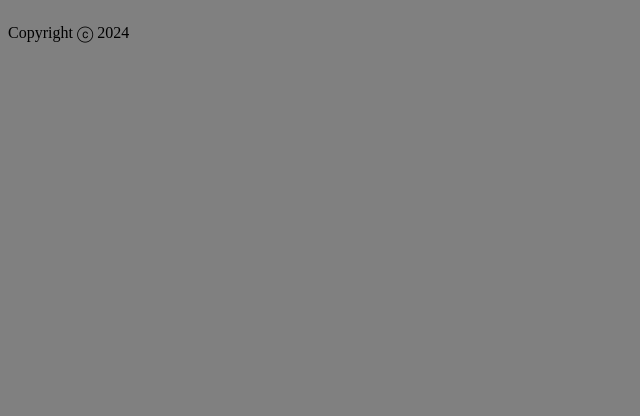
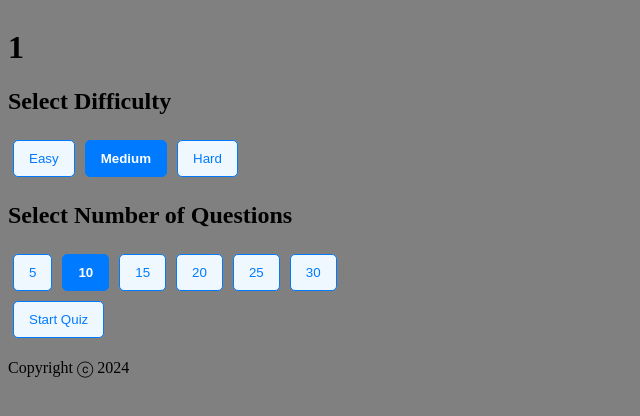
Before and after one commit to BrandonFors/TriviaApp, a React (Vite) app in the folder client/: page /trivia/1 in a window 1280 px wide. Shown: the top 416 px of the page, without its empty margins (0-640 px from the left). Built offline with nearby package versions, Linux system fonts and the light colour scheme.

Commit message:
added more functionality

```diff
--- a/client/package.json
+++ b/client/package.json
@@ -10,6 +10,7 @@
     "preview": "vite preview"
   },
   "dependencies": {
+    "axios": "^1.7.9",
     "react": "^18.3.1",
     "react-dom": "^18.3.1",
     "react-router-dom": "^7.1.1"
--- /dev/null
+++ b/client/src/assets/trivia_page/QuestionForm.jsx
@@ -0,0 +1,24 @@
+import React, { useEffect, useState } from "react";
+
+function QuestionForm(props){
+    const [answer, setAnswer] = useState("");
+    return(
+    <div>
+        <h1>{props.question.question}</h1>
+        {
+            props.question.responses.map((response, index)=>{
+                <button
+                    key={index}
+                    onClick={() => setAnswer(answer)}
+                    className={answer === response ? 'selected' : ''}
+                    >
+                    {response}
+                    </button>
+            })
+        }
+        {answer != "" && <button>{props.buttonText}</button>}
+    </div>
+    )
+
+}
+export default QuestionForm;
--- /dev/null
+++ b/client/src/assets/trivia_page/SetupForm.jsx
@@ -0,0 +1,45 @@
+import React, { useEffect, useState } from "react";
+
+function SetupForm(props){
+    const [difficulty, setDifficulty] = useState("medium");
+    const [amount,setAmount] = useState("10");
+
+    const difficulties = ['easy', 'medium', 'hard'];
+    const amounts = ["5", "10", "15", "20", "25", "30"];
+
+    return(
+        <div>
+            {/* Difficulty Buttons */}
+            <div>
+            <h2>Select Difficulty</h2>
+            {difficulties.map((level) => (
+                <button
+                key={level}
+                onClick={() => setDifficulty(level)}
+                className={difficulty === level ? 'selected' : ''}
+                >
+                {level.charAt(0).toUpperCase() + level.slice(1)}
+                </button>
+            ))}
+            </div>
+
+            {/* Amount Buttons */}
+            <div>
+            <h2>Select Number of Questions</h2>
+            {amounts.map((num) => (
+                <button
+                key={num}
+                onClick={() => setAmount(num)}
+                className={amount === num ? 'selected' : ''}
+                >
+                {num}
+                </button>
+            ))}
+            </div>
+
+            {/* Start Quiz Button */}
+            <button onClick={() => props.handleStartPressed(amount, difficulty)}>Start Quiz</button>
+        </div>
+    )
+}
+export default SetupForm
--- a/client/src/assets/trivia_page/TriviaPage.css
+++ b/client/src/assets/trivia_page/TriviaPage.css
@@ -0,0 +1,21 @@
+button {
+    padding: 10px 15px;
+    margin: 5px;
+    border: 1px solid #007bff;
+    background-color: #f0f8ff;
+    color: #007bff;
+    border-radius: 5px;
+    cursor: pointer;
+    transition: background-color 0.3s ease, color 0.3s ease;
+  }
+
+  button:hover {
+    background-color: #007bff;
+    color: white;
+  }
+
+  button.selected {
+    background-color: #007bff;
+    color: white;
+    font-weight: bold;
+  }
--- a/client/src/assets/trivia_page/TriviaPage.jsx
+++ b/client/src/assets/trivia_page/TriviaPage.jsx
@@ -1,8 +1,53 @@
 import React, { useEffect, useState } from "react";
 import './TriviaPage.css';
-import Answer from "./Answer";
 import { useParams } from 'react-router-dom';
+import axios from "axios";
+import SetupForm from "./SetupForm";
+import QuestionForm from "./QuestionForm";
+
 function TriviaPage(){
+    const [setupComplete, setSetupComplete] = useState(false);
+    const [quizOver, setQuizOver] = useState(false);
+    const [questions, setQuestions] = useState([]);
+    const [questionIndex, setQuestionIndex] = useState(0);
+    const [buttonText,setButtonText] = useState("Submit Answer");
+    const { category } = useParams();
 
+
+    const getQuestions = async (amount, difficulty)=>{
+        try {
+            const postData = { amount, category, difficulty };
+            const response = await axios.post("http://localhost:8080/questions", postData);
+            console.log(response.data);
+            setQuestions(response.data);
+        } catch (error) {
+            console.error("Error fetching questions:", error);
+        }
+    }
+
+    const handleStartPressed = (amount, difficulty)=>{
+        getQuestions(amount,difficulty);
+        setSetupComplete(true);
+
+    }
+    const handleSubmitPressed = () =>{
+
+    }
+    const handleNextQuestionPressed = ()=>{
+
+    }
+    const handleExitPressed = (event)=>{
+        setQuestions([]);
+        setSetupComplete(false);
+        setQuestionIndex(0);
+    }
+
+    return(
+        <div>
+            <h1>{category}</h1>
+            {!setupComplete && <SetupForm handleStartPressed = {handleStartPressed}></SetupForm>}
+            {setupComplete && <QuestionForm buttonText = {buttonText} question = {questions[questionIndex]}></QuestionForm>}
+        </div>
+    )
 }
 export default TriviaPage
```
Also changed, not shown: 1 other file (tests, documents, lock files or other folders).
